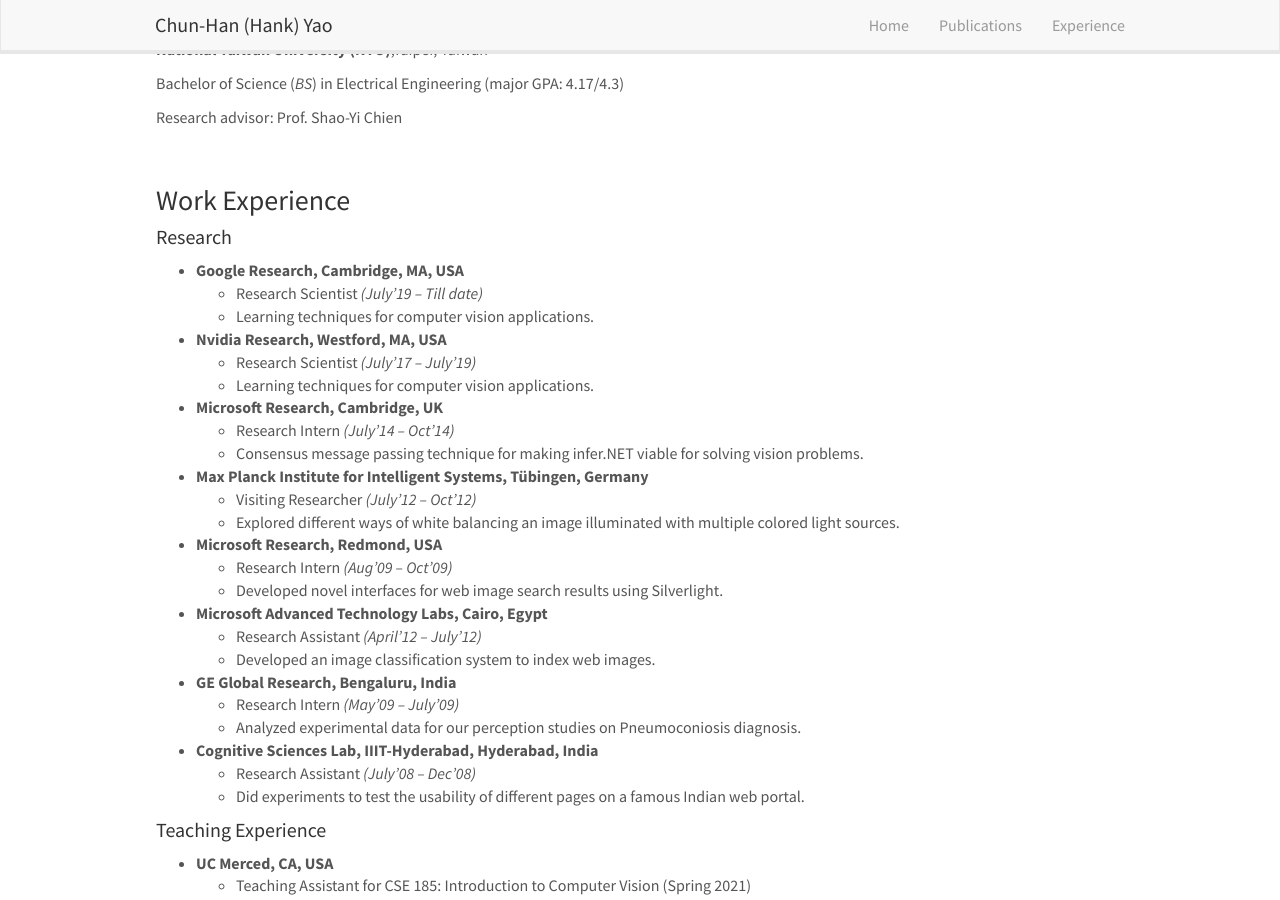
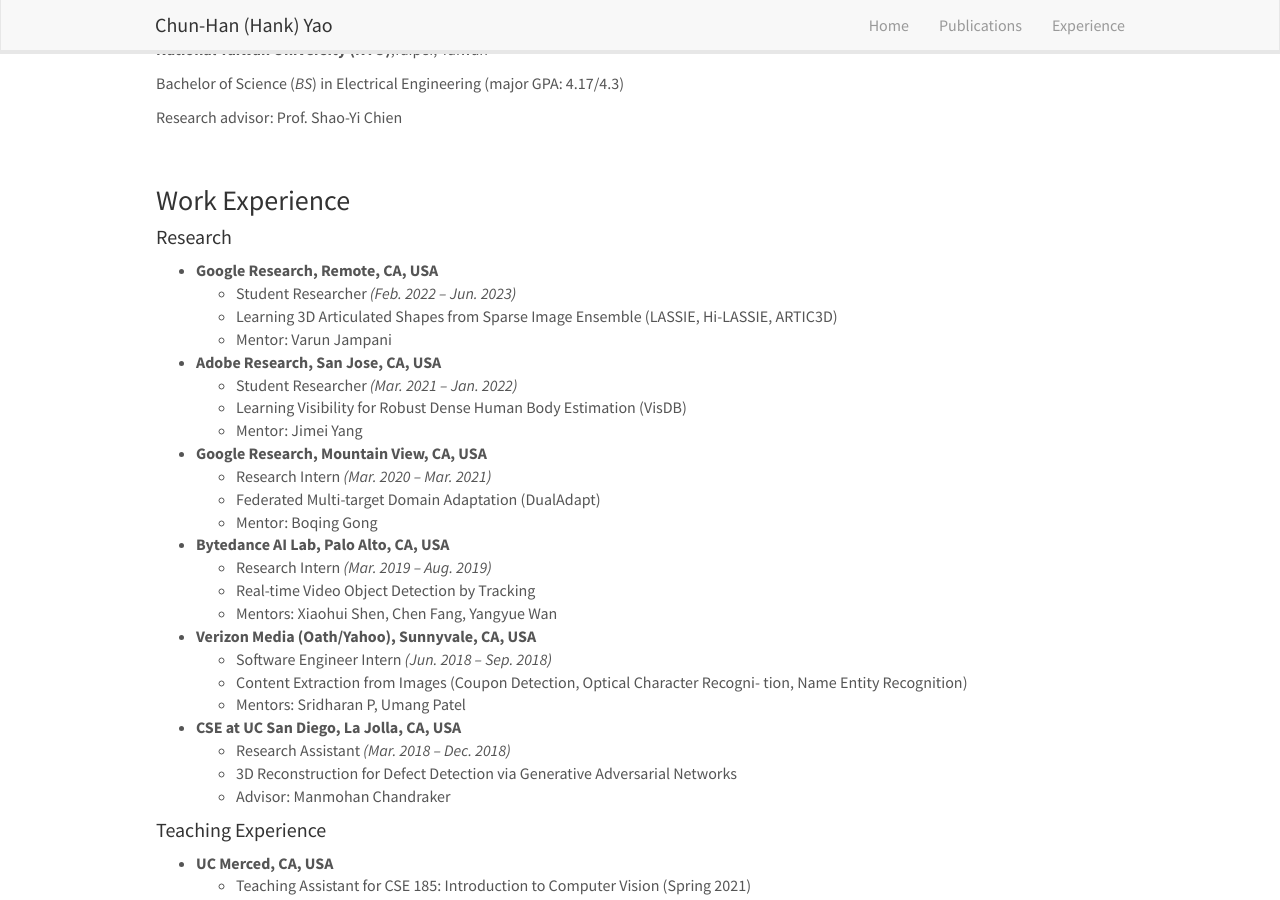
Before and after one commit to chhankyao/chhankyao.github.io, a Jekyll site: the page built from _pages/experience.md, in a window 1280 px wide and 900 px high, scrolled down 773 px. Built offline with Jekyll 4.4.1, drawn with Linux system fonts in a browser that asks for light colours; nearby versions of some CDN libraries.

Commit message:
first commit

```diff
--- a/_pages/experience.md
+++ b/_pages/experience.md
@@ -13,11 +13,11 @@ permalink: /experience
 <h3>Awards and Fellowships</h3>
 
 <ul>
-<li><strong>Snap Research Fellowship Semi-Finalist</strong> Snap Research, 2022.</li>
-<li><strong>Graduate Student Opportunity Program Fellowship</strong> (top 2 research achievement), UC Merced, 2022.</li>
-<li><strong>Bobcat Fellowship</strong> (outstanding research achievement), UC Merced, 2022.</li>
-<li><strong>Undergraduate Innovation Award</strong> (top 3 research projects), NTU, 2016.</li>
-<li><strong>Presidential Award</strong> (top 5% academic performance), NTU, 2009.</li>
+    <li><strong>Snap Research Fellowship Semi-Finalist</strong> Snap Research, 2022.</li>
+    <li><strong>Graduate Student Opportunity Program Fellowship</strong> (top 2 research achievement), UC Merced, 2022.</li>
+    <li><strong>Bobcat Fellowship</strong> (outstanding research achievement), UC Merced, 2022.</li>
+    <li><strong>Undergraduate Innovation Award</strong> (top 3 research projects), NTU, 2016.</li>
+    <li><strong>Presidential Award</strong> (top 5% academic performance), NTU, 2009.</li>
 </ul>
 
 <p>&nbsp;</p>
@@ -65,57 +65,55 @@ permalink: /experience
 <h4>Research</h4>
 
 <ul>
-<li><strong>Google Research, Cambridge, MA, USA</strong>
-<ul>
-	<li>Research Scientist <em>(July&rsquo;19 &ndash; Till date)</em></li>
-	<li>Learning techniques for computer vision applications.</li>
-</ul>
-</li>
+    <li><strong>Google Research, Remote, CA, USA</strong>
+    <ul>
+    <li>Student Researcher <em>(Feb. 2022 &ndash; Jun. 2023)</em></li>
+    <li>Learning 3D Articulated Shapes from Sparse Image Ensemble (LASSIE, Hi-LASSIE, ARTIC3D)</li>
+    <li>Mentor: Varun Jampani</li>
+    </ul>
+    </li>
 
-<li><strong>Nvidia Research, Westford, MA, USA</strong>
+    <li><strong>Adobe Research, San Jose, CA, USA</strong>
+    <ul>
+    <li>Student Researcher <em>(Mar. 2021 &ndash; Jan. 2022)</em></li>
+    <li>Learning Visibility for Robust Dense Human Body Estimation (VisDB)</li>
+    <li>Mentor: Jimei Yang</li>
+    </ul>
+    </li>
 
-<ul>
-	<li>Research Scientist <em>(July&rsquo;17 &ndash; July&rsquo;19)</em></li>
-	<li>Learning techniques for computer vision applications.</li>
-</ul>
-</li>
-	<li><strong>Microsoft Research, Cambridge, UK</strong>
+    <li><strong>Google Research, Mountain View, CA, USA</strong>
+    <ul>
+    <li>Research Intern <em>(Mar. 2020 &ndash; Mar. 2021)</em></li>
+    <li>Federated Multi-target Domain Adaptation (DualAdapt)</li>
+    <li>Mentor: Boqing Gong</li>
+    </ul>
+    </li>
 
-	<ul>
-		<li>Research Intern <em>(July&rsquo;14 &ndash; Oct&rsquo;14)</em></li>
-		<li>Consensus message passing technique for making infer.NET viable for solving vision problems.</li>
-	</ul>
-	</li>
-	<li><strong>Max Planck Institute for Intelligent Systems, T&uuml;bingen, Germany</strong>
-	<ul>
-		<li>Visiting Researcher <em>(July&rsquo;12 &ndash; Oct&rsquo;12)</em></li>
-		<li>Explored different ways of white balancing an image illuminated with multiple colored light sources.</li>
-	</ul>
-	</li>
-	<li><strong>Microsoft Research, Redmond, USA</strong>
-	<ul>
-		<li>Research Intern <em>(Aug&rsquo;09 &ndash; Oct&rsquo;09)</em></li>
-		<li>Developed novel interfaces for web image search results using Silverlight.</li>
-	</ul>
-	</li>
-	<li><strong>Microsoft Advanced Technology Labs, Cairo, Egypt</strong>
-	<ul>
-		<li>Research Assistant <em>(April&rsquo;12 &ndash; July&rsquo;12)</em></li>
-		<li>Developed an image classification system to index web images.</li>
-	</ul>
-	</li>
-	<li><strong>GE Global Research, Bengaluru, India</strong>
-	<ul>
-		<li>Research Intern <em>(May&rsquo;09 &ndash; July&rsquo;09)</em></li>
-		<li>Analyzed experimental data for our perception studies on Pneumoconiosis diagnosis.</li>
-	</ul>
-	</li>
-	<li><strong>Cognitive Sciences Lab, IIIT-Hyderabad, Hyderabad, India</strong>
-	<ul>
-		<li>Research Assistant <em>(July&rsquo;08 &ndash; Dec&rsquo;08)</em></li>
-		<li>Did experiments to test the usability of different pages on a famous Indian web portal.</li>
-	</ul>
-	</li>
+    <li><strong>Bytedance AI Lab, Palo Alto, CA, USA</strong>
+    <ul>
+    <li>Research Intern <em>(Mar. 2019 &ndash; Aug. 2019)</em></li>
+    <li>Real-time Video Object Detection by Tracking</li>
+    <li>Mentors: Xiaohui Shen, Chen Fang, Yangyue Wan</li>
+    </ul>
+    </li>
+
+    <li><strong>Verizon Media (Oath/Yahoo), Sunnyvale, CA, USA</strong>
+    <ul>
+    <li>Software Engineer Intern <em>(Jun. 2018 &ndash; Sep. 2018)</em></li>
+    <li>Content Extraction from Images (Coupon Detection, Optical Character Recogni-
+tion, Name Entity Recognition)</li>
+    <li>Mentors: Sridharan P, Umang Patel</li>
+    </ul>
+    </li>
+
+    <li><strong>CSE at UC San Diego, La Jolla, CA, USA</strong>
+    <ul>
+    <li>Research Assistant <em>(Mar. 2018 &ndash; Dec. 2018)</em></li>
+    <li>3D Reconstruction for Defect Detection via Generative Adversarial Networks</li>
+    <li>Advisor: Manmohan Chandraker</li>
+    </ul>
+    </li>
+
 </ul>
 
 
@@ -123,20 +121,14 @@ permalink: /experience
 <h4>Teaching Experience</h4>
 
 <ul>
-	<li><strong>UC Merced, CA, USA</strong>
-	<ul>
-		<li>Teaching Assistant for CSE 185: Introduction to Computer Vision (Spring 2021)</li>
-		<li>Teaching Assistant for CSE 005: Introduction to Computer Applications (Fall 2020)</li>
-        <li>Teaching Assistant for CSE 140: Computer Architecture (Spring 2020)</li>
-        <li>Teaching Assistant for CSE 020: Introduction to Computing [Java Programming] (Fall 2019)</li>
-	</ul>
-	</li>
+    <li><strong>UC Merced, CA, USA</strong>
+    <ul>
+    <li>Teaching Assistant for CSE 185: Introduction to Computer Vision (Spring 2021)</li>
+    <li>Teaching Assistant for CSE 005: Introduction to Computer Applications (Fall 2020)</li>
+    <li>Teaching Assistant for CSE 140: Computer Architecture (Spring 2020)</li>
+    <li>Teaching Assistant for CSE 020: Introduction to Computing [Java Programming] (Fall 2019)</li>
+    </ul>
+    </li>
 </ul>
 
 <p>&nbsp;</p>
-
-
-
-<!-- <h3>Resume</h3>
-
-<p>(<a href="/uploads/ckeditor/attachments/189/resume_varunjampani-Web.pdf">pdf</a>)</p> -->
```
Also changed, not shown: _pages/home.md (+2 -6 lines).
